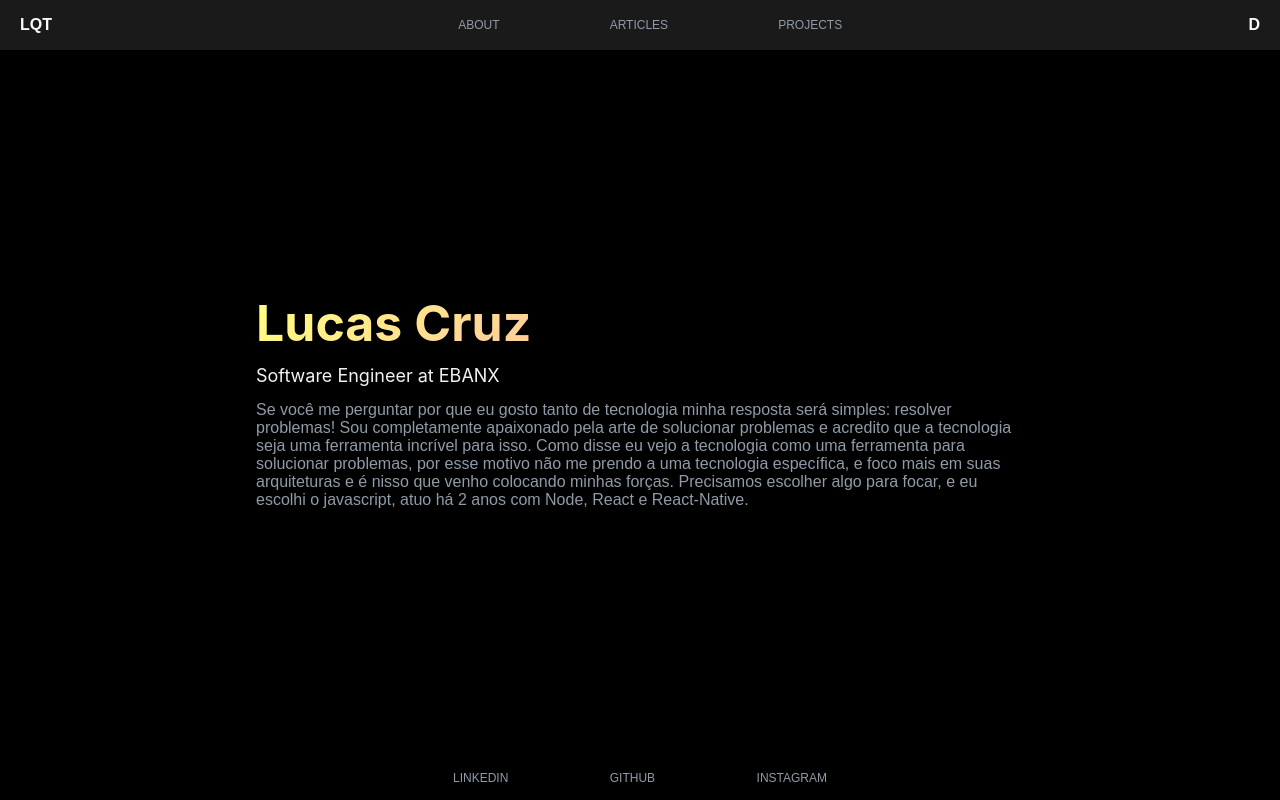
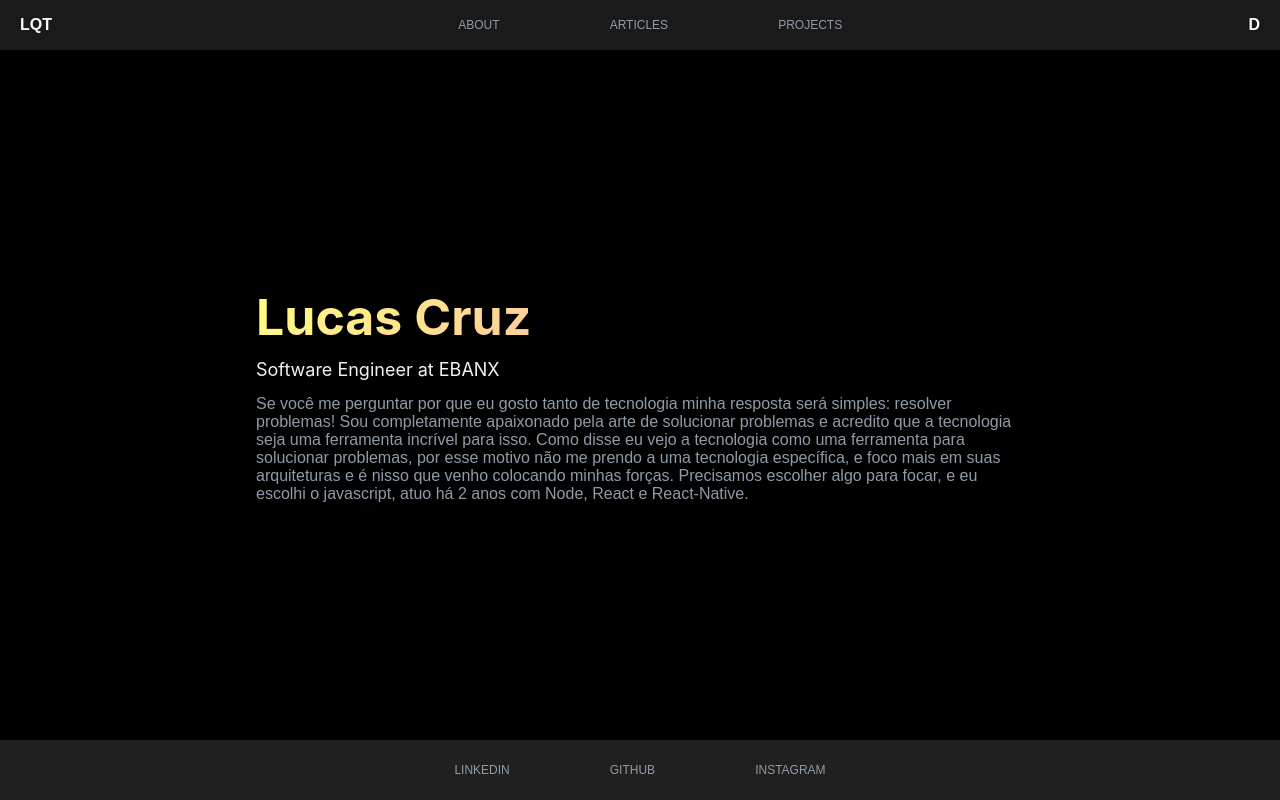
Before and after one commit to lucascruz18/lucascruz.me, a Next.js app: page / in a window 1280 px wide. Built offline with nearby package versions, Linux system fonts and the light colour scheme.

Commit message:
refactor: footer

```diff
--- a/src/components/Footer/styles.ts
+++ b/src/components/Footer/styles.ts
@@ -2,19 +2,18 @@ import styled from 'styled-components'
 
 export const Container = styled.div`
   display: flex;
+  align-items: center;
+  justify-content: center;
   flex-direction: row;
-  align-items: center;
-  justify-content: space-between;
-  width: 30%;
-  margin-bottom: 10px;
+  width: 100%;
+  height: 60px;
+  background: #202020;
 `;
 
 export const Social = styled.div`
   display: flex;
   align-items: center;
   justify-content: center;
-
-  margin-top: 100px;
 `;
 
 export const SocialText = styled.p`
@@ -22,7 +21,6 @@ export const SocialText = styled.p`
   font-size: 12px;
   text-align: left;
   font-family: Arial, Helvetica, sans-serif;
-  margin-top: 15px;
   cursor: pointer;
   transition: 0.5s;
 
@@ -32,6 +30,6 @@ export const SocialText = styled.p`
 `;
 
 export const SocialButton = styled.a`
-  margin: 5px;
+  margin: 50px;
   text-decoration: none;
 `;
```
